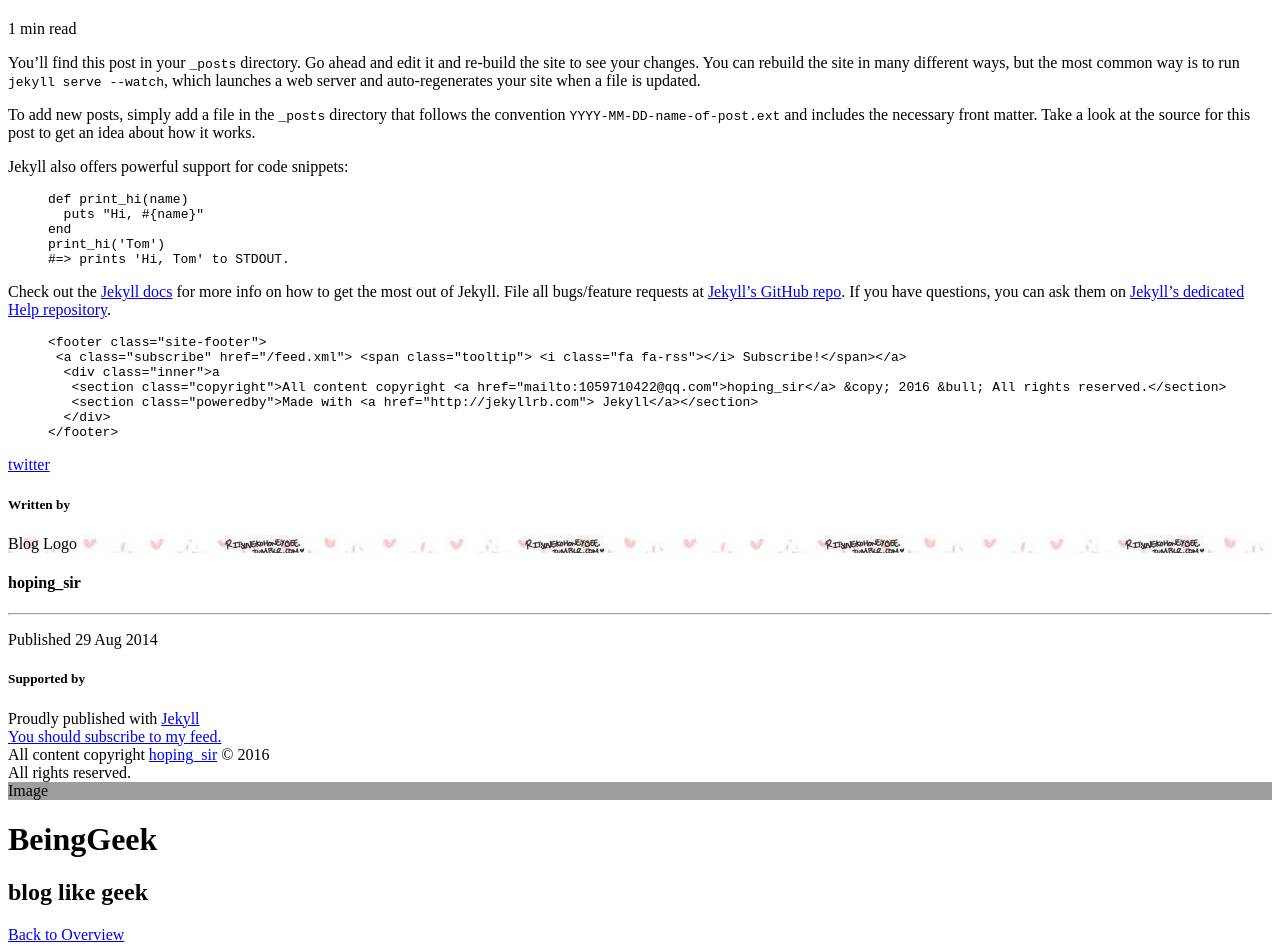
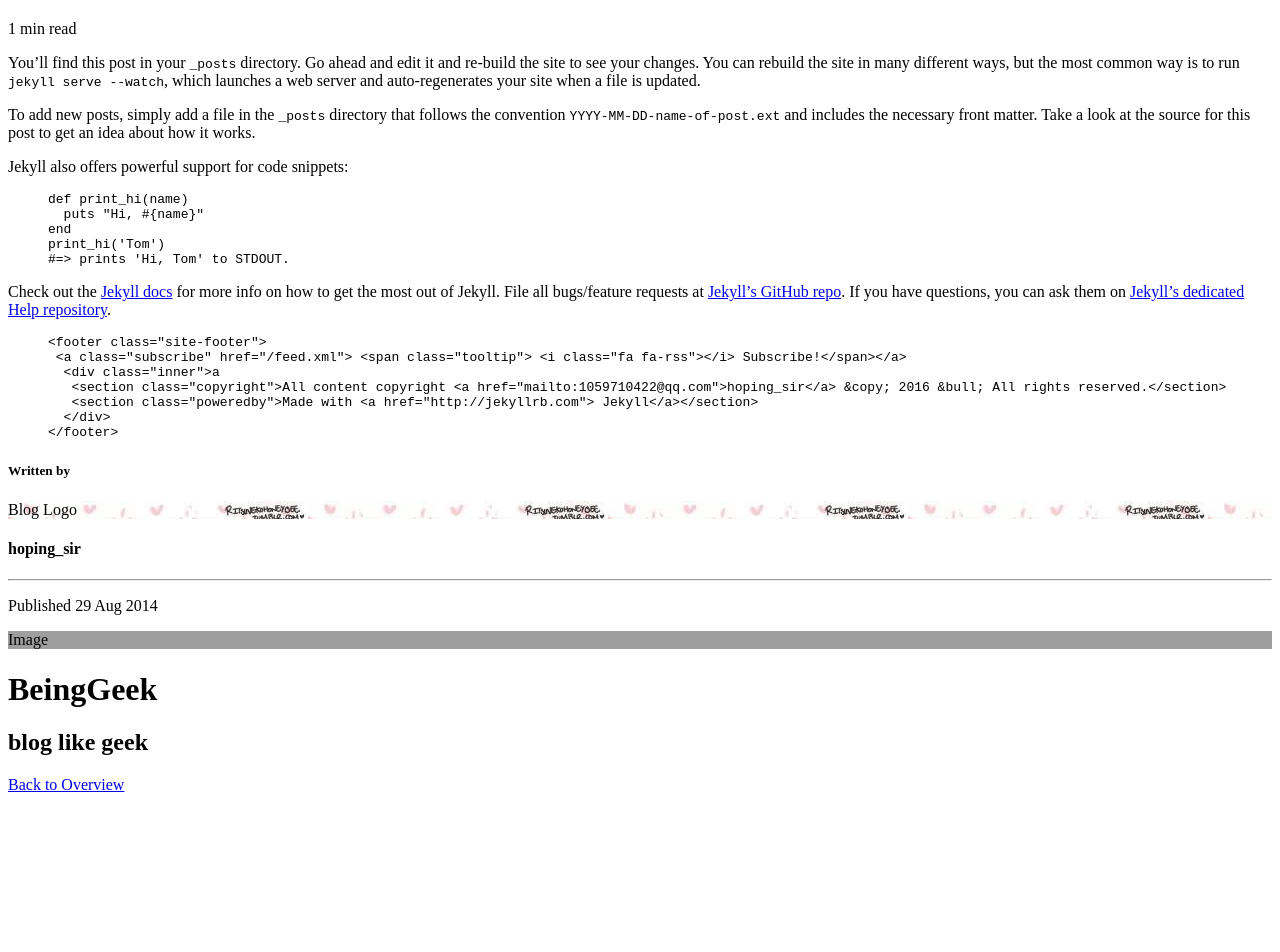
Before and after one commit to BlankSpace007/BlankSpace007.github.io, a Jekyll site: the page built from _posts/2014-08-29-welcome-to-jekyll.markdown, in a window 1280 px wide. Shown: the part 450-1402 px from the top of the page. Built offline with Jekyll 4.4.1, drawn with Linux system fonts in a browser that asks for light colours; nearby versions of some CDN libraries; Markdown is read by kramdown in place of the engine named in the settings; after the commit the page ends 1252 px from its top, so only the background shows below that; some of the changed lines change nothing that is shown; grey boxes are pictures that could not be loaded.

Commit message:
修改配置

```diff
--- a/_config.yml
+++ b/_config.yml
@@ -24,19 +24,19 @@
 url: "" # the base hostname & protocol for your site
 baseurl: ""
 #used to display twitter cards
-twitter_handle: '@dirkfabisch'
+# twitter_handle: '@dirkfabisch'
 
 #fill in disqus shortname to use disqus
 #disqus: disqus-shortname
 
 # social icons and sharing options
 social:
-  - icon:	twitter
-    url:
-    desc: Follow me on twitter
-    share_url: http://twitter.com/share
-    share_title: ?text=
-    share_link: "&amp;url="
+  # - icon:	twitter
+  #   url:
+  #   desc: Follow me on twitter
+  #   share_url: http://twitter.com/share
+  #   share_title: ?text=
+  #   share_link: "&amp;url="
 
 #  - icon:	facebook
 #    url:	https://facebook.com/???
@@ -46,7 +46,7 @@
 #    share_link: "&amp;u="
 
   - icon:	github
-    url:	https://github.com/dirkfabisch
+    url:	https://github.com/BlankSpace007
     desc:	Fork me on github
     share_url:
     share_title:
--- a/_layouts/post.html
+++ b/_layouts/post.html
@@ -74,7 +74,7 @@
             </section>
           </div>
           {{/post}}
-          <div class="isRight">
+<!--           <div class="isRight">
             <h5 class="index-headline featured"><span>Supported by</span></h5>
             <footer class="site-footer">
               <section class="poweredby">Proudly published with <a href="http://jekyllrb.com"> Jekyll</a></section>
@@ -83,7 +83,7 @@
                 <section class="copyright">All content copyright <a href="{{@blog.url}}/">{{site.author}}</a> &copy; {{ site.time | date: '%Y' }}<br>All rights reserved.</section>
               </div>
             </footer>
-          </div>
+          </div> -->
         </div>
         {%if site.disqus %}
         <div id="disqus_thread"></div>
```
Also changed, not shown: assets/images/screenshot1.jpg (deleted), assets/images/screenshot2.jpg (deleted), assets/images/screenshot3.jpg (deleted).
